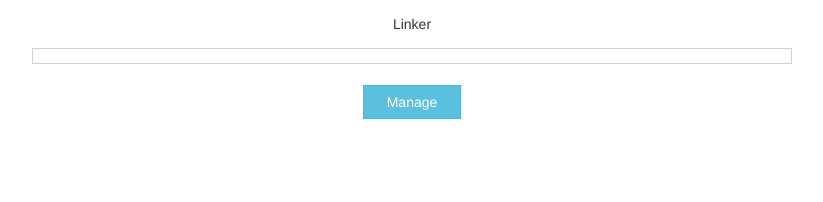
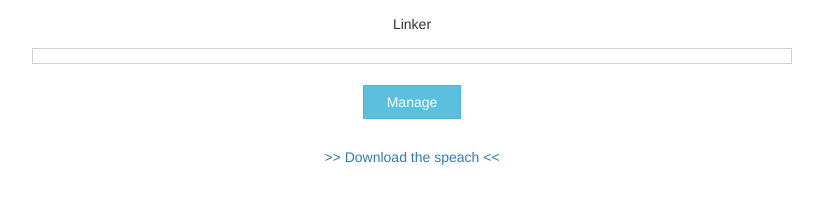
Before and after one commit to marnelfr/marnelfr.github.io, a website: page index.html in a window 1280 px wide. Shown: the whole page, without its empty margins (228-1051 px from the left). Drawn offline with Linux system fonts and the light colour scheme; no server answers.

Commit message:
Ajout du fichier PDF du speach

```diff
--- a/index.html
+++ b/index.html
@@ -88,6 +88,9 @@
     <div class="col-md-8 col-sm-10 col-xs-12 col-sm-offset-1 col-md-offset-2" id="btn_container">
         <button class="btn btn-info btn-flat" id="manager">Manage</button>
     </div>
+    <div id="dloads" style="margin-top:2em;" class="col-md-8 col-sm-10 col-xs-12 col-sm-offset-1 col-md-offset-2">
+        <a href="uploads/speach.pdf"> >> Download the speach << </a>
+    </div>
 
 
 
```
Also changed, not shown: 1 other file.
